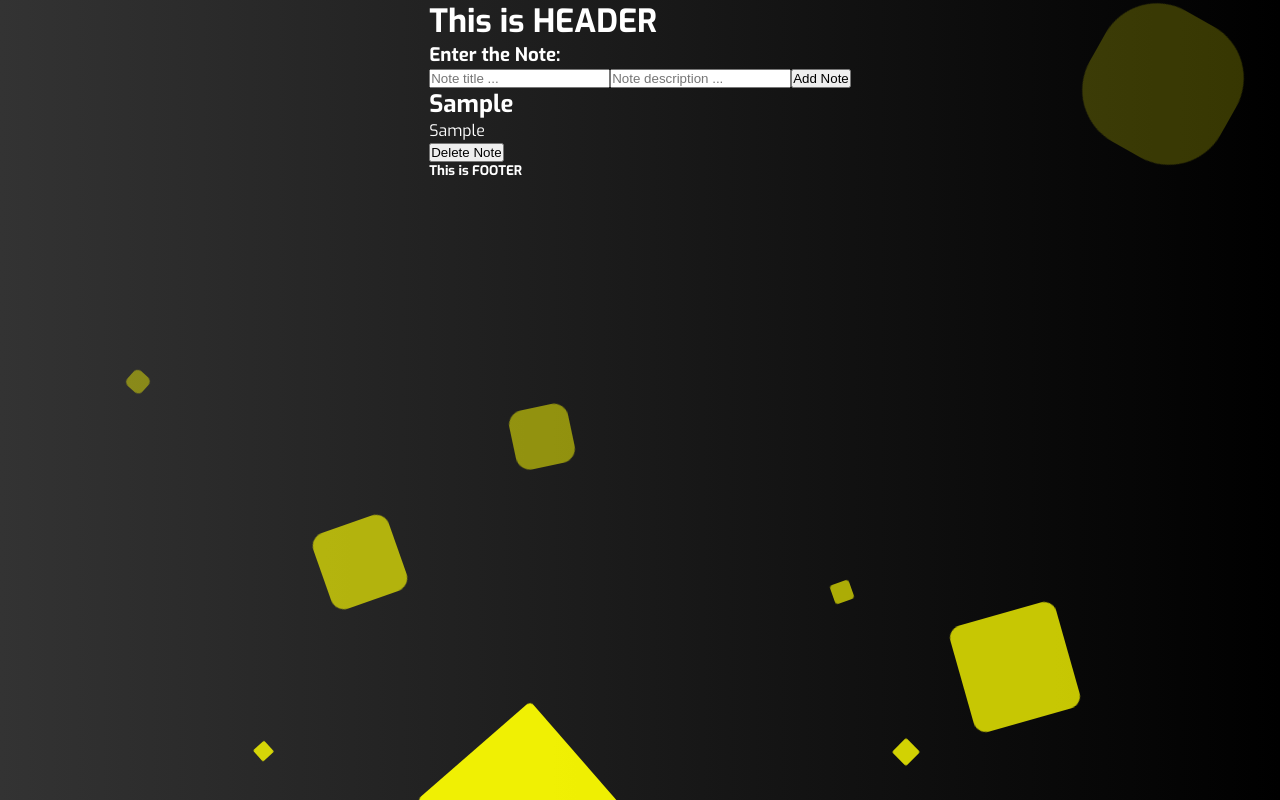
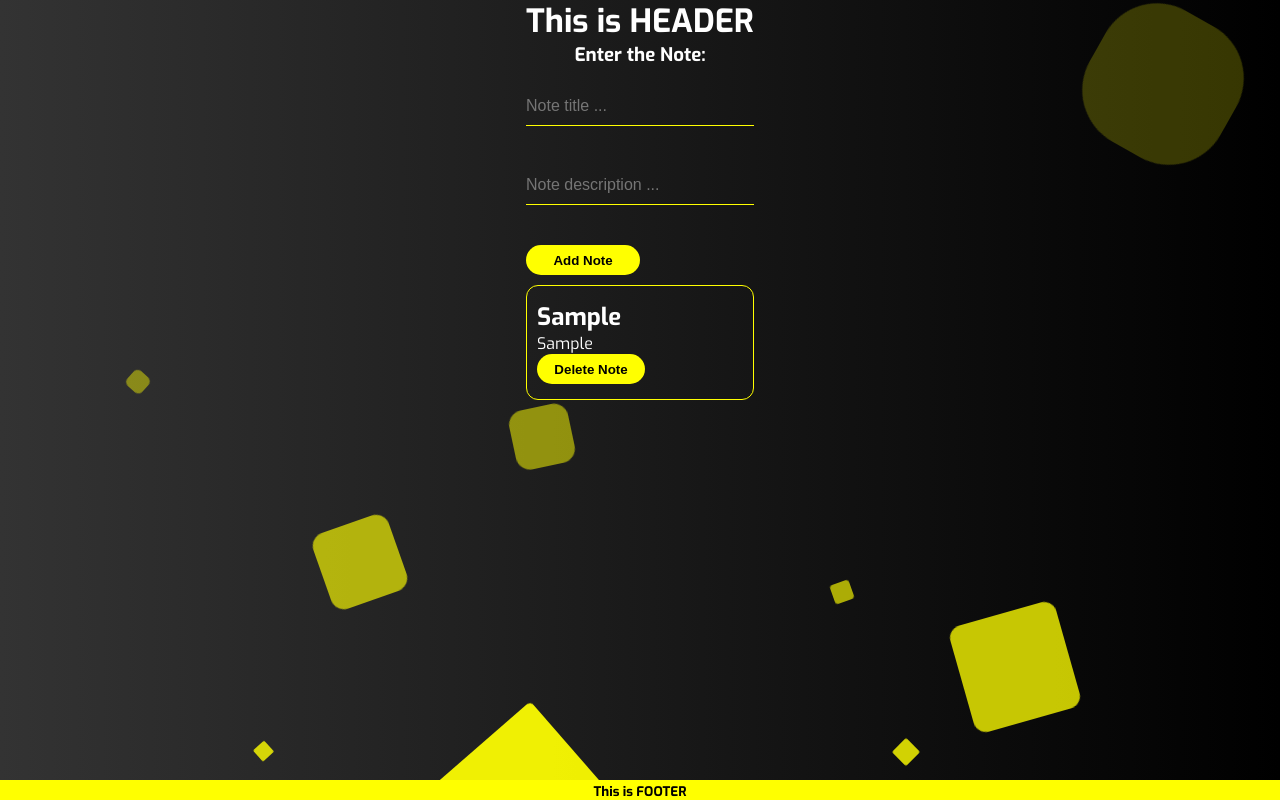
Before and after one commit to OmarMohmdSuleiman/myNotes, a React (Vite) app: page / in a window 1280 px wide. Both pictures are taken after typing "Sample", "Sample" into the empty fields and a click on the button "Add Note". Built offline with nearby package versions, Linux system fonts and the light colour scheme.

Commit message:
Add all the css for the components

```diff
--- a/public/styles.css
+++ b/public/styles.css
@@ -1,37 +1,40 @@
 @import url('https://fonts.googleapis.com/css?family=Exo:400,700');
 
-*{
+* {
     padding: 0;
     margin: 0;
     box-sizing: border-box;
 }
 
-body{
+html, body {
     font-family: 'Exo', sans-serif;
-}
-
-
-
-
-
-.area {
+    height: 100%; /* Ensure the body and html elements fill the viewport */
     background: #000000; /* Black */
     background: -webkit-linear-gradient(to left, #000000, #333333); /* Black to Dark Grey (WebKit) */
     background: linear-gradient(to left, #000000, #333333); /* Black to Dark Grey (Standard) */
-    width: 100%;
-    height: 100vh;
+    background-attachment: fixed; /* Fix background while scrolling */
+    background-size: cover; /* Ensure background covers the full viewport */
+    background-repeat: no-repeat;
 }
 
-.circles{
-    position: absolute;
-    top: 0;
+.area {
+    width: 100%;
+    min-height: 100vh; /* Make sure this section covers at least the height of the viewport */
+    padding-bottom: 20px; /* Add bottom padding if necessary */
+    position: relative; /* Make this container a reference for positioning the circles */
+}
+
+.circles {
+    position: fixed; /* Fix the circles to the viewport */
+    bottom: 0; /* Always start from the bottom */
     left: 0;
     width: 100%;
-    height: 100%;
+    height: 100%; /* Make sure the circles fill the height of the viewport */
+    pointer-events: none; /* Prevent circles from blocking interactions */
     overflow: hidden;
 }
 
-.circles li{
+.circles li {
     position: absolute;
     display: block;
     list-style: none;
@@ -39,19 +42,17 @@ body{
     height: 20px;
     background: yellow;
     animation: animate 25s linear infinite;
-    bottom: -150px;
-
+    bottom: -150px; /* Ensure they start below the screen */
 }
 
-.circles li:nth-child(1){
+.circles li:nth-child(1) {
     left: 25%;
     width: 80px;
     height: 80px;
     animation-delay: 0s;
 }
 
-
-.circles li:nth-child(2){
+.circles li:nth-child(2) {
     left: 10%;
     width: 20px;
     height: 20px;
@@ -59,14 +60,14 @@ body{
     animation-duration: 12s;
 }
 
-.circles li:nth-child(3){
+.circles li:nth-child(3) {
     left: 70%;
     width: 20px;
     height: 20px;
     animation-delay: 4s;
 }
 
-.circles li:nth-child(4){
+.circles li:nth-child(4) {
     left: 40%;
     width: 60px;
     height: 60px;
@@ -74,28 +75,28 @@ body{
     animation-duration: 18s;
 }
 
-.circles li:nth-child(5){
+.circles li:nth-child(5) {
     left: 65%;
     width: 20px;
     height: 20px;
     animation-delay: 0s;
 }
 
-.circles li:nth-child(6){
+.circles li:nth-child(6) {
     left: 75%;
     width: 110px;
     height: 110px;
     animation-delay: 3s;
 }
 
-.circles li:nth-child(7){
+.circles li:nth-child(7) {
     left: 35%;
     width: 150px;
     height: 150px;
     animation-delay: 7s;
 }
 
-.circles li:nth-child(8){
+.circles li:nth-child(8) {
     left: 50%;
     width: 25px;
     height: 25px;
@@ -103,7 +104,7 @@ body{
     animation-duration: 45s;
 }
 
-.circles li:nth-child(9){
+.circles li:nth-child(9) {
     left: 20%;
     width: 15px;
     height: 15px;
@@ -111,14 +112,15 @@ body{
     animation-duration: 35s;
 }
 
-.circles li:nth-child(10){
+.circles li:nth-child(10) {
     left: 85%;
     width: 150px;
     height: 150px;
     animation-delay: 0s;
     animation-duration: 11s;
 }
-#root{
+
+#root {
     color: white;
     position: absolute;
     z-index: 11;
@@ -127,22 +129,99 @@ body{
     justify-content: center;
     align-items: center;
     width: 100%;
-    }
+}
 
+#header {
+    margin-bottom: 20px;
+    text-align: center;
+}
 
+form {
+    display: flex;
+    flex-direction: column;
+    gap: 10px;
+}
+
+.input-box {
+    width: 100%;
+    padding: 10px 0;
+    font-size: 16px;
+    color: #fff;
+    margin-bottom: 30px;
+    border: none;
+    border-bottom: 1px solid yellow;
+    outline: none;
+    background: transparent;
+}
+
+#add {
+    background-color: yellow;
+    height: 30px;
+    width: 50%;
+    border: none;
+    font-weight: bolder;
+    border-radius: 30px;
+    transition: 0.3s;
+}
+
+#add:hover {
+    font-size: 16px;
+    color: white;
+    background-color: transparent;
+}
+
+#footer {
+    margin-top: 20px;
+    position: fixed;
+    left: 0;
+    bottom: 0;
+    width: 100%;
+    background-color: yellow;
+    color: black;
+    text-align: center;
+}
+
+h5 {
+    padding-top: 3px;
+}
+
+.note {
+    padding-left: 10px;
+    border: yellow 1px solid;
+    padding-top: 15px;
+    padding-bottom: 15px;
+    margin-top: 10px;
+    border-radius: 12px;
+    margin-bottom: 30px;
+
+}
+
+.delete {
+    background-color: yellow;
+    height: 30px;
+    width: 50%;
+    border: none;
+    font-weight: bolder;
+    border-radius: 30px;
+    transition: 0.3s;
+}
+
+.delete:hover {
+    font-size: 16px;
+    color: white;
+    background-color: transparent;
+}
 
 @keyframes animate {
-
-    0%{
+    0% {
         transform: translateY(0) rotate(0deg);
         opacity: 1;
         border-radius: 0;
     }
 
-    100%{
+    100% {
         transform: translateY(-1000px) rotate(720deg);
         opacity: 0;
         border-radius: 50%;
     }
-
 }
--- a/src/components/Footer.jsx
+++ b/src/components/Footer.jsx
@@ -1,6 +1,6 @@
 import React from "react";
 
 function Footer(){
-    return(<div><h5>This is FOOTER</h5></div>);
+    return(<div id="footer"><h5>This is FOOTER</h5></div>);
 }
 export default Footer;
--- a/src/components/Form.jsx
+++ b/src/components/Form.jsx
@@ -26,7 +26,7 @@ function Form(props){
             <form>
                 <input className="input-box" name="title" value={note.title} onChange={handleChange} placeholder="Note title ..."></input>
                 <input className="input-box" name="content" value={note.content} onChange={handleChange} placeholder="Note description ..."></input>
-                <button onClick={AddNote}>Add Note</button>
+                <button id="add" onClick={AddNote}>Add Note</button>
             </form>
         </div>
     );
--- a/src/components/Note.jsx
+++ b/src/components/Note.jsx
@@ -5,10 +5,10 @@ function Note(props){
     function handleClick(){
         props.deleteNote(props.id);
     }
-    return (<div>
+    return (<div className="note">
         <h2>{props.title}</h2>
         <p>{props.content}</p>
-        <button onClick={handleClick}>Delete Note</button>
+        <button class="delete" onClick={handleClick}>Delete Note</button>
     </div>);
 }
 
```
